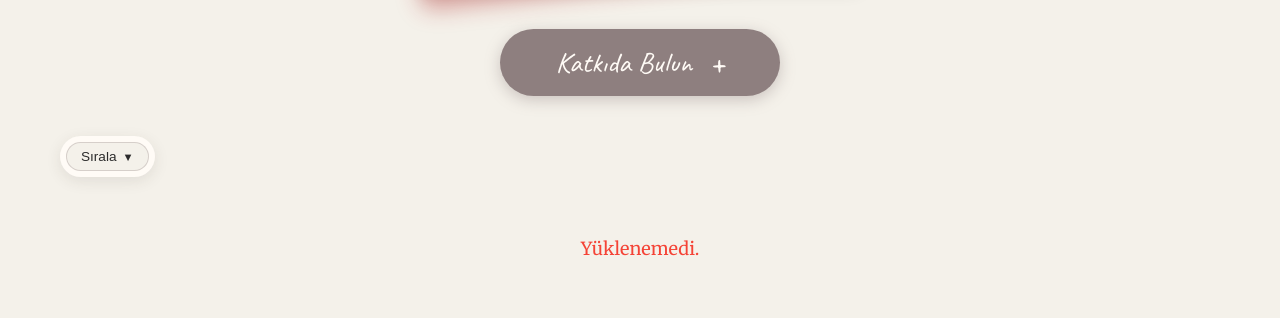
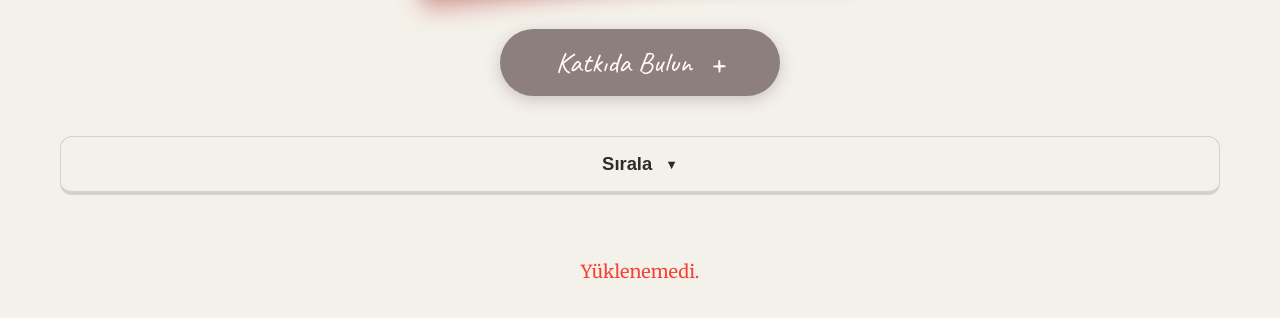
Before and after one commit to oktayelb/yenisozcukler, a Django app: page / in a window 1280 px wide. Shown: the part 241-559 px from the top of the page. Run offline with Django 5.2, Linux system fonts and the light colour scheme; data that the repository does not hold is empty; some libraries are stand-ins or nearby versions.

Commit message:
Improved sort bar

```diff
--- a/static/css/components.css
+++ b/static/css/components.css
@@ -127,51 +127,76 @@
 
 /* SORT BAR (WORDS LIST) */
 .sort-bar {
-    background: var(--card-bg);
-    border-radius: 50px;
-    padding: 6px;
-    margin-bottom: var(--spacing-md);
-    display: inline-flex;
-    /* Changed to min-content to ensure it wraps tightly around visible children */
-    width: max-content;
-    align-items: center;
-    box-shadow: var(--shadow-sm);
+    background: var(--input-bg);
+    border-radius: 12px;
+    padding: 0; /* Removed internal padding to make buttons span full height */
+    margin-bottom: 25px;
+    display: flex;
+    width: 100%;
+    box-sizing: border-box;
+    align-items: stretch; /* Stretches the children vertically */
+    border: 1px solid var(--border-light);
+    border-bottom: 4px solid var(--border-light);
+    box-shadow: none;
     transition: all 0.5s cubic-bezier(0.25, 1, 0.5, 1);
     overflow: hidden;
 }
 
+.top-app-center .sort-bar {
+    background: transparent;
+    width: max-content;
+    border: none;
+    margin-bottom: 0;
+    padding: 0;
+}
+
 .sort-bar:not(.collapsed) {
-    padding-right: 16px;
+    padding-right: 20px;
 }
 
 .sort-bar.collapsed {
-    padding-right: 6px;
+    padding-right: 0;
 }
 
 .sort-toggle-btn {
-    border: 1px solid var(--border-light);
-    background: var(--input-bg);
+    border: none;
+    background: transparent;
     color: var(--text-main);
-    border-radius: 999px;
-    padding: 6px 14px;
-    font-size: 0.85rem;
+    border-radius: 0;
+    padding: 16px 30px;
+    font-size: 1.15rem;
+    font-weight: 700;
     cursor: pointer;
-    display: inline-flex;
+    display: flex;
     align-items: center;
-    gap: 6px;
+    justify-content: center; /* Centers the text properly */
+    gap: 8px;
     white-space: nowrap;
-    flex-shrink: 0; /* Prevents the button from squishing during animation */
-    transition: all 0.2s ease;
+    flex-shrink: 0;
+    flex-grow: 0; /* Ensures it shrinks to text width when options appear */
+    transition: flex-grow 0.5s cubic-bezier(0.25, 1, 0.5, 1), background 0.2s ease, color 0.2s ease;
+}
+
+.sort-bar.collapsed .sort-toggle-btn {
+    flex-grow: 1; /* Causes the button to expand and naturally push text to center when closed */
 }
 
 .sort-toggle-btn:hover {
-    border-color: var(--accent);
     color: var(--accent);
+    background: rgba(142, 127, 127, 0.05); /* Slight wash to show the full hit area */
+}
+
+.top-app-center .sort-toggle-btn {
+    padding: 8px 15px; /* Adjust scale for header */
+}
+
+.top-app-center .sort-toggle-btn:hover {
+    background: transparent;
 }
 
 .sort-toggle-icon {
     display: inline-block;
-    font-size: 0.7rem;
+    font-size: 0.8rem;
     transform-origin: center;
     transition: transform 0.4s ease;
 }
--- a/static/js/app.js
+++ b/static/js/app.js
@@ -165,18 +165,26 @@ function setupSortBar() {
     if (!bars.length) return;
 
     bars.forEach(bar => {
-        const toggle = bar.querySelector('.sort-toggle-btn');
-        if (toggle) {
-            toggle.addEventListener('click', () => {
+        // Explicitly set pointer so the entire block feels clickable
+        bar.style.cursor = 'pointer';
+
+        // Listen on the entire bar container instead of just the button
+        bar.addEventListener('click', (e) => {
+            // Prevent toggling if the user specifically clicked a sorting option
+            if (!e.target.closest('.sort-btn')) {
                 bar.classList.toggle('collapsed');
-            });
-        }
+            }
+        });
 
         const buttons = bar.querySelectorAll('.sort-btn');
         buttons.forEach(btn => {
-            btn.addEventListener('click', () => {
+            btn.addEventListener('click', (e) => {
+                e.stopPropagation(); // Stop the event from bubbling back up to the bar
                 const sortVal = btn.getAttribute('data-sort');
                 changeSort(sortVal);
+
+                // Automatically collapse after a selection is made
+                bar.classList.add('collapsed');
             });
         });
     });
--- a/templates/index.html
+++ b/templates/index.html
@@ -58,7 +58,7 @@
                     <div class="sort-bar collapsed">
                         <button type="button" class="sort-toggle-btn">
                             Sırala
-                            <span class="sort-toggle-icon">▼</span>
+                            <span class="sort-toggle-icon" style="margin-left: 5px;">▼</span>
                         </button>
                         <div class="sort-options">
                             <span class="sort-label">Sırala:</span>
@@ -153,7 +153,7 @@
             <div class="sort-bar collapsed" id="sortBar">
                 <button type="button" class="sort-toggle-btn">
                     Sırala
-                    <span class="sort-toggle-icon">▼</span>
+                    <span class="sort-toggle-icon" style="margin-left: 5px;">▼</span>
                 </button>
                 <div class="sort-options">
                     <span class="sort-label">Sırala:</span>
```
Also changed, not shown: other parts of static/css/components.css (+12 -15 lines).
